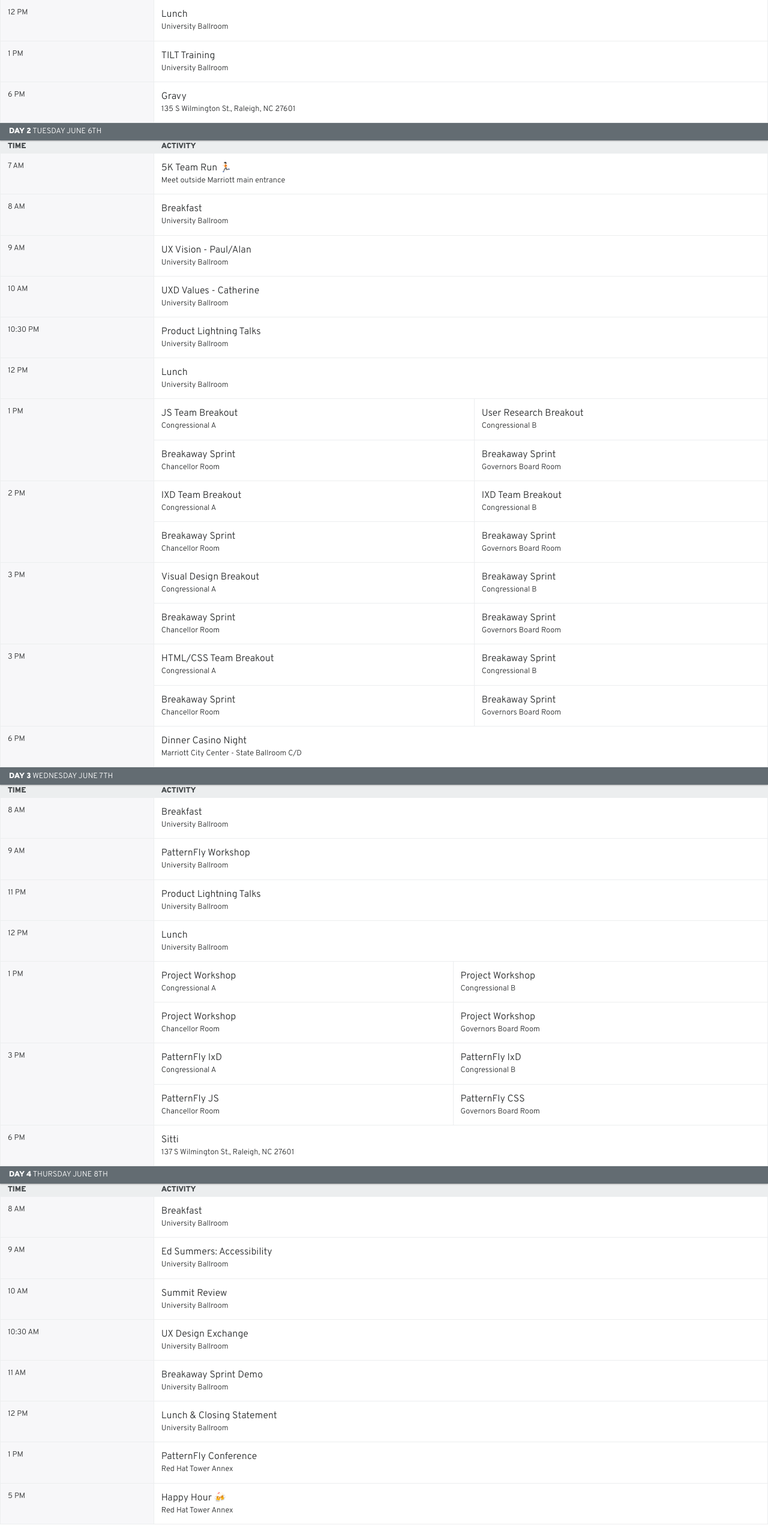
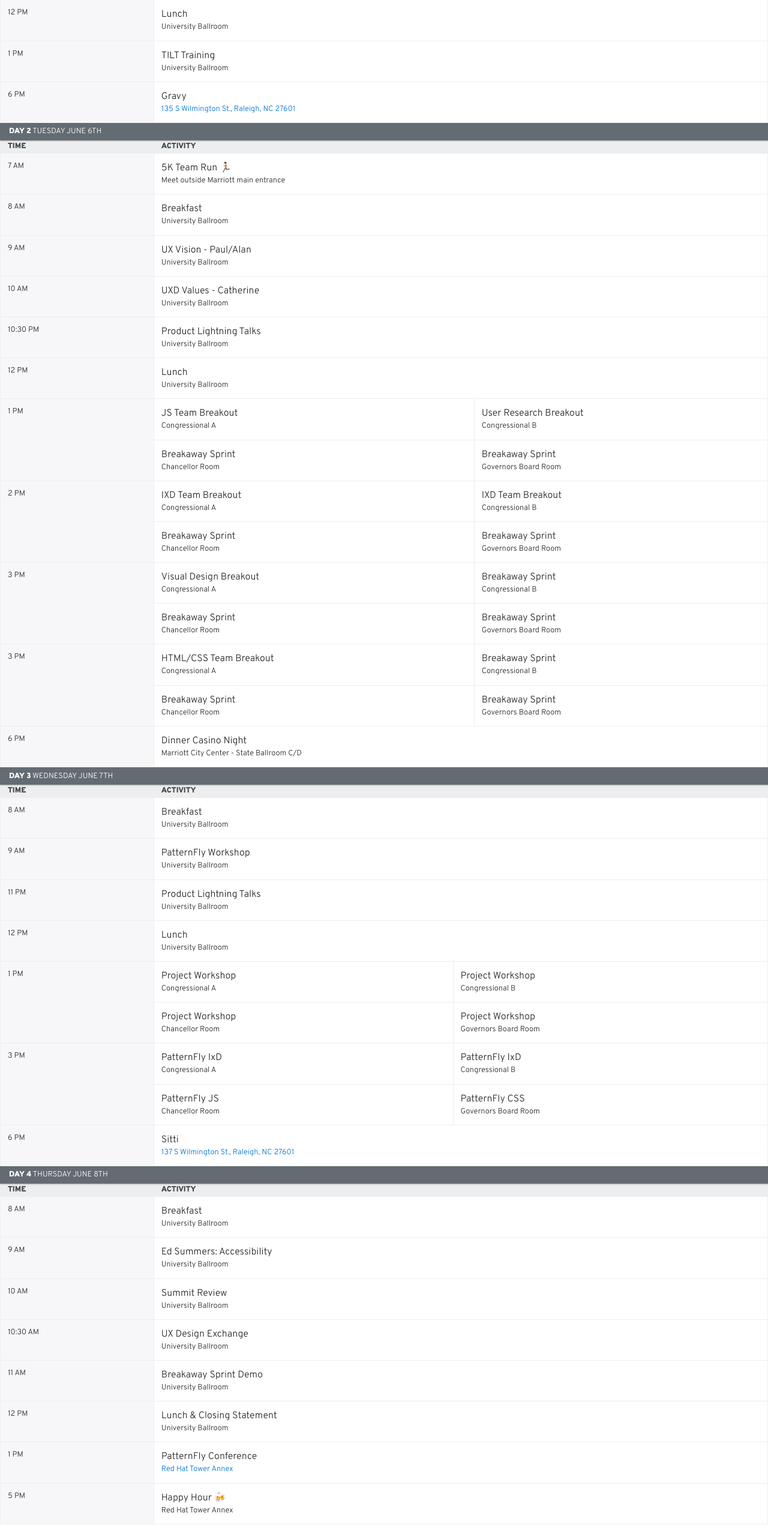
Before and after one commit to andresgalante/UXD-meetup-app, a website: page index.html in a window 1280 px wide. Shown: the part 240-2797 px from the top of the page at 60% size. Drawn offline with nearby package versions, Linux system fonts and the light colour scheme; a script that the page names is missing.

Commit message:
adds google maps location

```diff
--- a/index.html
+++ b/index.html
@@ -116,7 +116,9 @@
             <td>
               Gravy
               <address>
-                135 S Wilmington St., Raleigh, NC 27601
+                <a href="comgooglemaps://?q=Gravy+Raleigh+135+S+Wilmington +St">
+                  135 S Wilmington St., Raleigh, NC 27601
+                </a>
               </address>
             </td>
           </tr>
@@ -461,7 +463,9 @@
             <td colspan="2">
               Sitti
               <address>
-                137 S Wilmington St., Raleigh, NC 27601
+                <a href="comgooglemaps://?q=Sitti+Raleigh+137+S+Wilmington +St">
+                  137 S Wilmington St., Raleigh, NC 27601
+                </a>
               </address>
             </td>
           </tr>
@@ -550,7 +554,10 @@
             <td>
               PatternFly Conference
               <address>
-                Red Hat Tower Annex
+                <a href="comgooglemaps://?q=Red+Hat+Tower+Annex">
+                  Red Hat Tower Annex
+                </a>
+
               </address>
             </td>
           </tr>
--- a/sass/styles.scss
+++ b/sass/styles.scss
@@ -58,7 +58,7 @@ $font-size-xs:   .8rem;
 // @import "node_modules/bootstrap/scss/progress";
 // @import "node_modules/bootstrap/scss/media";
 // @import "node_modules/bootstrap/scss/list-group";
-@import "node_modules/bootstrap/scss/responsive-embed";
+// @import "node_modules/bootstrap/scss/responsive-embed";
 // @import "node_modules/bootstrap/scss/close";
 
 // Components w/ JavaScript
```
Also changed, not shown: css/styles.css.
